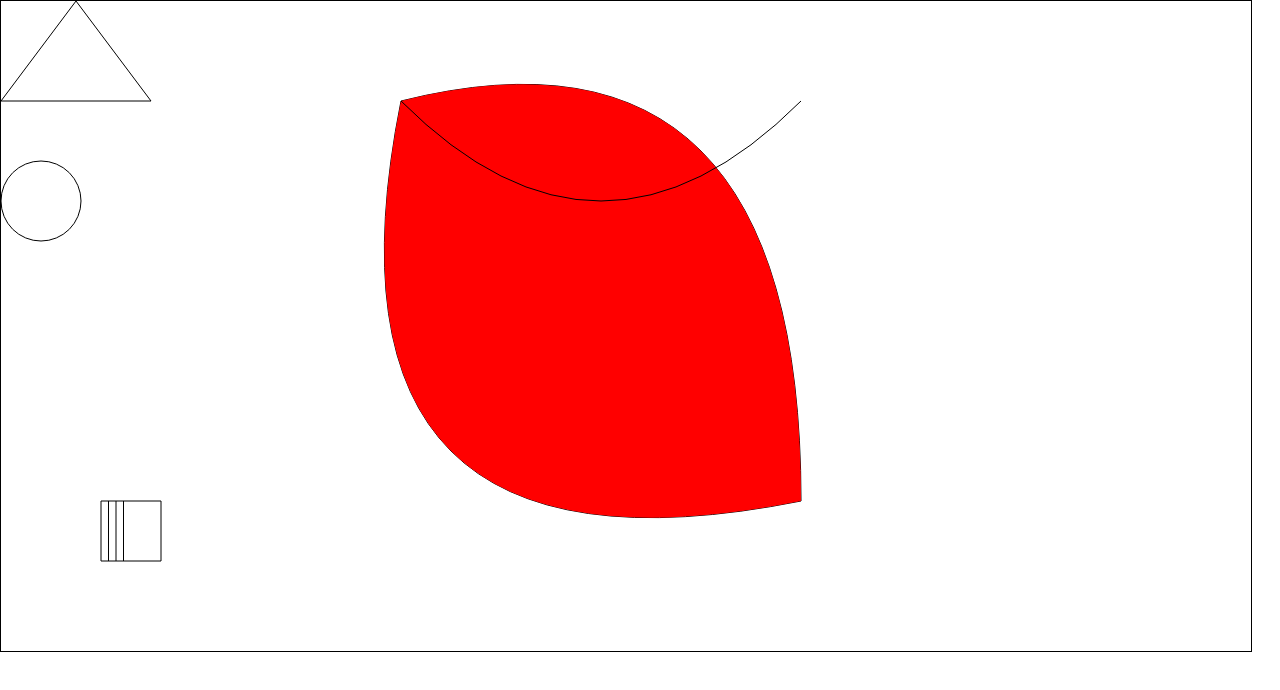
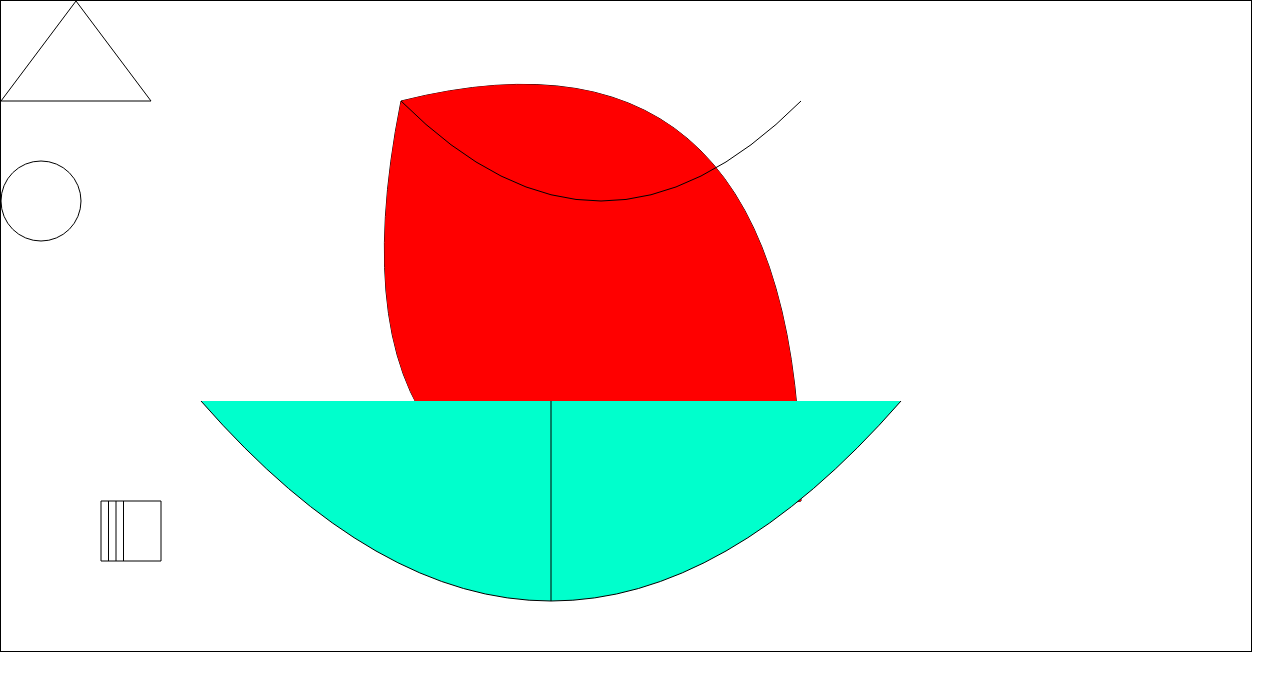
Before and after one commit to devon-malling/html5-canvas, a plain HTML site: page index.html in a window 1280 px wide. Drawn offline with nearby package versions, Linux system fonts and the light colour scheme.

Commit message:
Playing again with quadratic curves

```diff
--- a/index.html
+++ b/index.html
@@ -96,6 +96,20 @@ ctx.stroke();
 }
 drawQuadratic2();
 
+function drawThing(x,y) {
+ctx.beginPath();
+ctx.moveTo(x,y);
+ctx.quadraticCurveTo(x + 350, y + 400, x + 700,y);
+
+ctx.moveTo(x + 350, y);
+ctx.lineTo(x + 350, y + 200);
+
+ctx.fillStyle ="#00ffcc";
+ctx.fill();
+ctx.stroke();
+
+}
+drawThing(200,400);
 </script>
 
 
```
